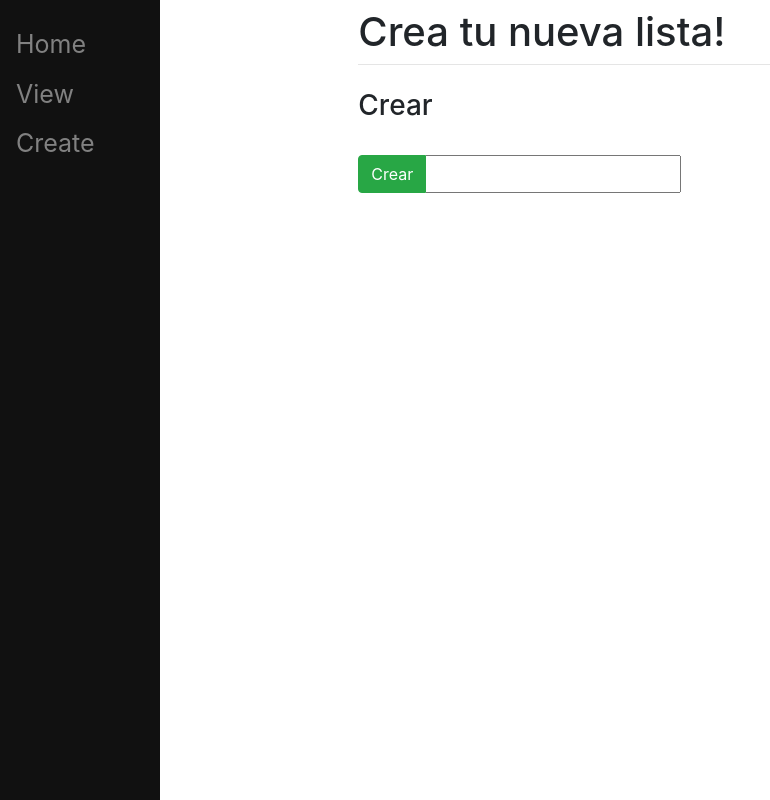
After one commit to jmbajo/mbb_django, a Django app: page /tareas/crear/ in a window 1280 px wide. The commit adds this page. Shown: the whole page, without its empty margins (0-770 px from the left). Run offline with Django 4.2, Linux system fonts and the light colour scheme; some libraries are stand-ins or nearby versions.

Commit message:
clase 6/10

```diff
--- /dev/null
+++ b/mi_app/forms.py
@@ -0,0 +1,4 @@
+from django import forms
+
+class CrearListaForm(forms.Form):
+    nombre = forms.CharField(label="Nombre", max_length=100)
--- /dev/null
+++ b/mi_app/templates/mi_app/base.html
@@ -0,0 +1,73 @@
+<!DOCTYPE html>
+<html lang="en">
+<head>
+    <style type="text/css">
+      /* The sidebar menu */
+      .sidenav {
+        height: 100%; /* Full-height: remove this if you want "auto" height */
+        width: 160px; /* Set the width of the sidebar */
+        position: fixed; /* Fixed Sidebar (stay in place on scroll) */
+        z-index: 1; /* Stay on top */
+        top: 0; /* Stay at the top */
+        left: 0;
+        background-color: #111; /* Black */
+        overflow-x: hidden; /* Disable horizontal scroll */
+        padding-top: 20px;
+      }
+
+      /* The navigation menu links */
+      .sidenav a {
+        padding: 6px 8px 6px 16px;
+        text-decoration: none;
+        font-size: 25px;
+        color: #818181;
+        display: block;
+      }
+
+      /* When you mouse over the navigation links, change their color */
+      .sidenav a:hover {
+        color: #f1f1f1;
+      }
+
+      /* Style page content */
+      .main {
+        margin-left: 160px; /* Same as the width of the sidebar */
+        padding: 0px 10px;
+      }
+
+      /* On smaller screens, where height is less than 450px, change the style of the sidebar (less padding and a smaller font size) */
+      @media screen and (max-height: 450px) {
+        .sidenav {padding-top: 15px;}
+        .sidenav a {font-size: 18px;}
+      }
+    </style>
+
+    <link rel="stylesheet" href="https://stackpath.bootstrapcdn.com/bootstrap/4.1.3/css/bootstrap.min.css" integrity="sha384-MCw98/SFnGE8fJT3GXwEOngsV7Zt27NXFoaoApmYm81iuXoPkFOJwJ8ERdknLPMO" crossorigin="anonymous">
+    <title>{% block title %} Base {% endblock %}</title>
+</head>
+
+<body>
+  <!-- Side navigation -->
+  <div class="sidenav">
+    <a href="/">Home</a>
+    <a href="/view">View</a>
+    <a href="/create">Create</a>
+  </div>
+
+  <!-- Page content -->
+  <div class="main">
+    <div class="row justify-content-center">
+      <div class="col-8">
+        <h1 class="mt-2"> {%  block titulo_pagina %} Aplicación de Tareas {% endblock %}</h1>
+        <hr class="mt-0 mb-4">
+        {% block content %}
+        {% endblock %}
+      </div>
+    </div>
+  </div>
+
+  </div>
+
+
+</body>
+</html>
--- /dev/null
+++ b/mi_app/templates/mi_app/create.html
@@ -0,0 +1,23 @@
+{% extends 'mi_app/base.html' %}
+
+{% block title %}
+Crear una nueva lista de tareas
+{% endblock %}
+
+{% block titulo_pagina %}
+Crea tu nueva lista!
+{% endblock %}
+
+{% block content %}
+	<h3>Crear</h3>
+	<br>
+	<form method="post" class="form-group">
+        {% csrf_token %}
+		<div class="input-group mb-3">
+	  		<div class="input-group-prepend">
+	  		<button name="save" type="submit" class="btn btn-success">Crear</button>
+	  		</div>
+	  		{{form.nombre}}
+		</div>
+	</form>
+{% endblock %}
--- a/mi_app/urls.py
+++ b/mi_app/urls.py
@@ -3,7 +3,7 @@ from . import views
 
 urlpatterns = [
     path("", views.index, name="index"),
-    path("otra/<parametro>", views.otra_vista, name="otra_vista"),
-
-    path("por-defecto/", views.otra_vista, name="otra_vista2")
+    path("crear/", views.crear_tarea, name="crear_tarea"),
+    path("lista/<int:id>", views.mostrar_lista, name="mostrar_lista"),
+    path("listas/", views.mostrar_listas, name="mostrar_listas"),
 ]
--- a/mi_app/views.py
+++ b/mi_app/views.py
@@ -1,7 +1,25 @@
 from django.http import HttpResponse
-from django.shortcuts import render
+from django.shortcuts import render, redirect
 
 # Create your views here.
+from mi_app.forms import CrearListaForm
+from mi_app.models import ListaDeTareas
+
+
+def mostrar_lista(request, id):
+    lista = ListaDeTareas.objects.get(id=id)
+    tareas = lista.tarea_set.all()
+
+    return render(request, 'mi_app/index.html', {"tareas":tareas})
+
+
+def mostrar_listas(request):
+    listas = ListaDeTareas.objects.all()
+
+    return render(request, 'mi_app/mostrar_listas.html', {"listas_tareas": listas})
+
+
+
 def index(request):
     return render(request,
                   "mi_app/index.html",
@@ -9,6 +27,16 @@ def index(request):
                    "variable2": "Valor de v2"})
 
 
-def otra_vista(request, parametro):
-    print(type(parametro))
-    return HttpResponse("Esta es una segunda vista " + str(parametro))
+def crear_tarea(request):
+    if request.method == "POST":
+        print(request.POST)
+        form = CrearListaForm(request.POST)
+
+        if form.is_valid():
+            lista = ListaDeTareas(nombre=form.cleaned_data["nombre"])
+            lista.save()
+
+            return redirect("/tareas")
+    else:
+        form = CrearListaForm()
+        return render(request, "mi_app/create.html", {"form" : form})
```
Also changed, not shown: mi_app/templates/mi_app/index.html (+13 -12 lines), mi_app/templates/mi_app/mostrar_listas.html (added, +16 -0 lines).
